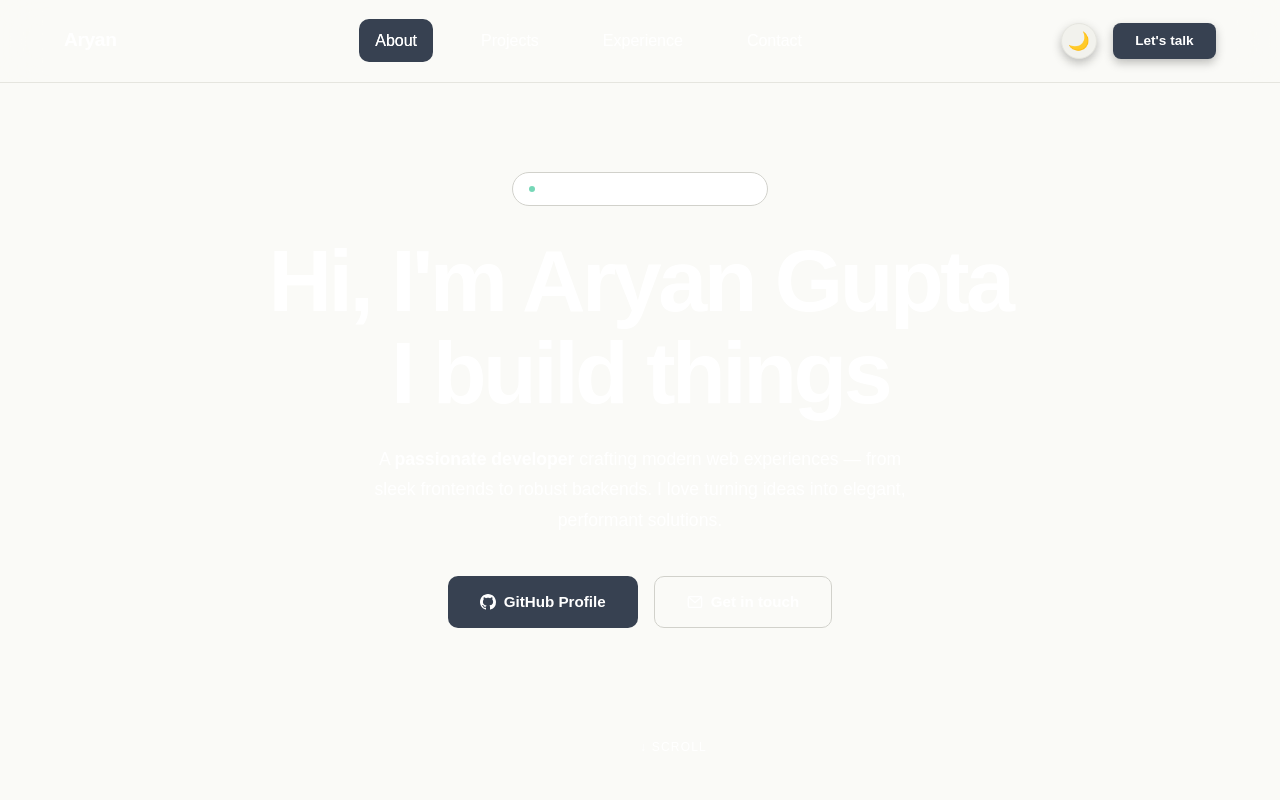
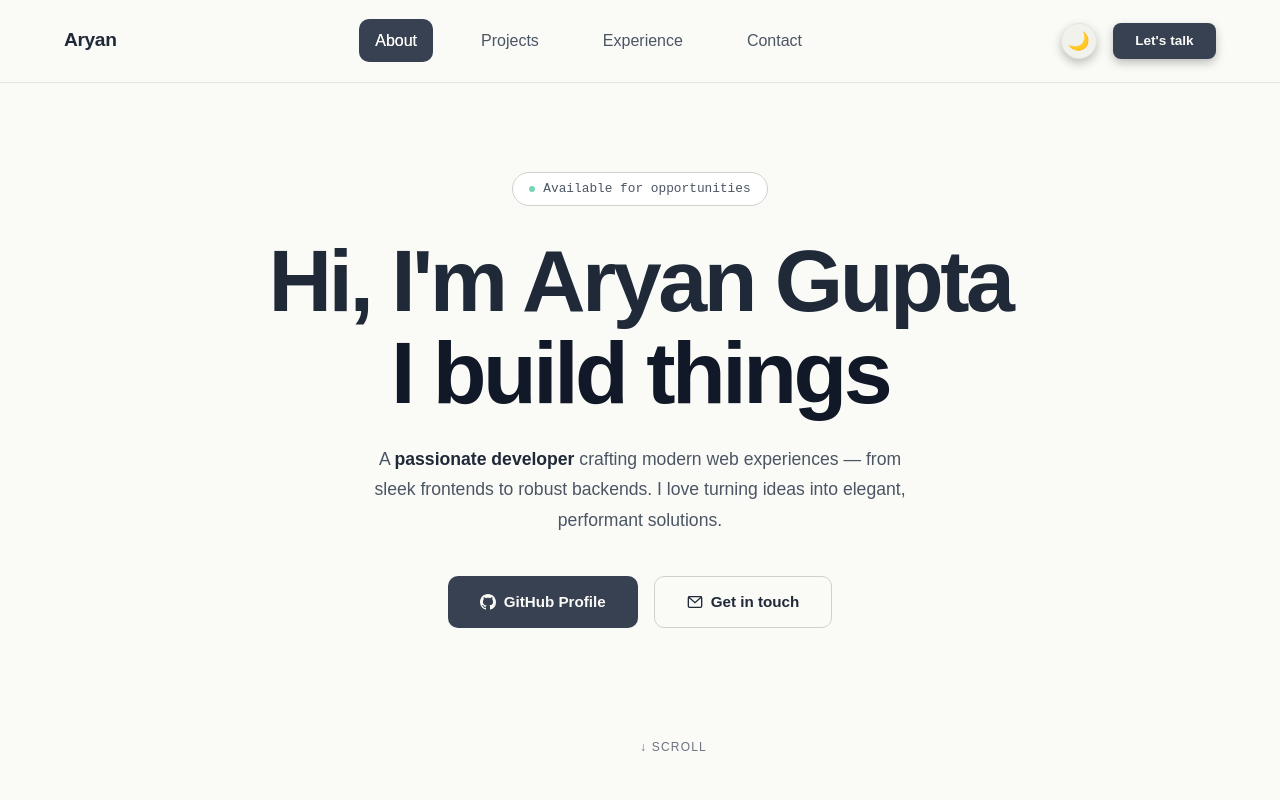
Before and after one commit to aryanguptajsm/portfolio, a React (Vite) app: page / in a window 1280 px wide. Shown: the top 800 px of the page. Built offline with nearby package versions, Linux system fonts and the light colour scheme.

Commit message:
feat: initialize base styling with Tailwind CSS and custom design system tokens

```diff
--- a/src/index.css
+++ b/src/index.css
@@ -10,7 +10,6 @@
   padding: 0;
   box-sizing: border-box;
   cursor: none !important;
-  color: rgb(255, 255, 255) !important;
   user-select: none;
   -webkit-user-select: none;
   -moz-user-select: none;
```
